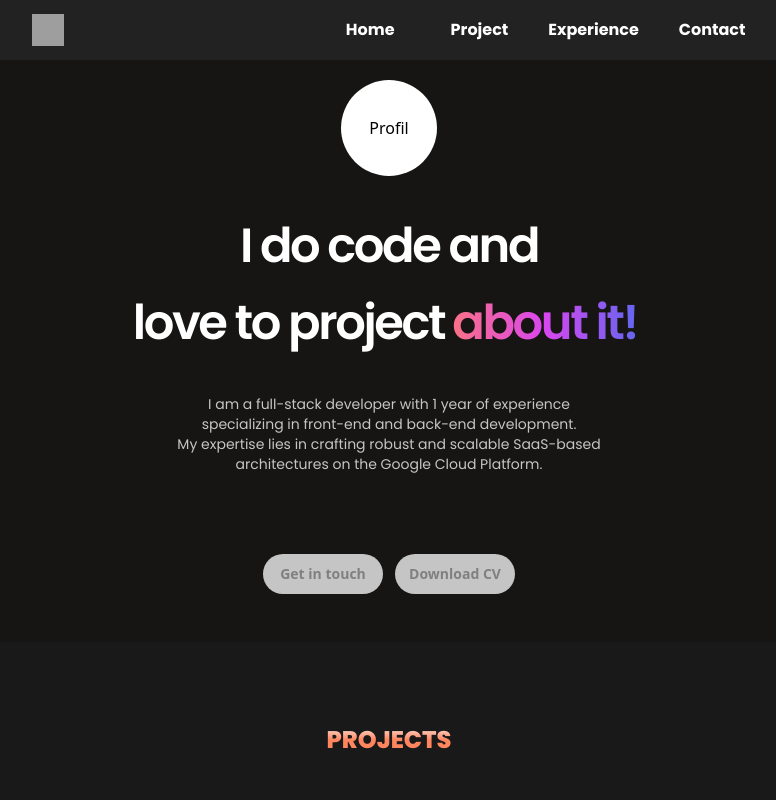
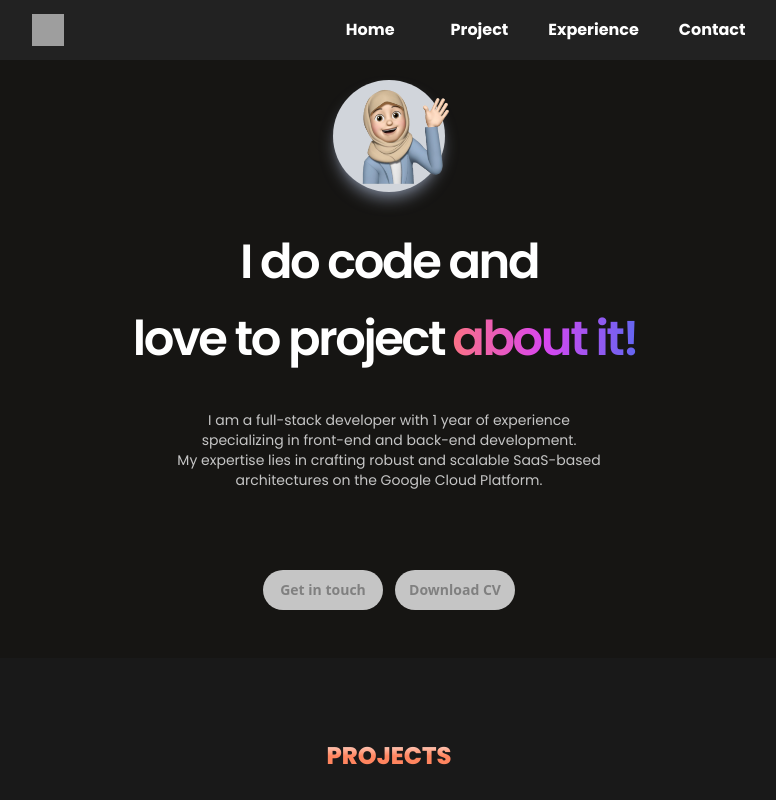
Before and after one commit to brilliswift/Portofolio-Brilli, a React (Vite) app: page / in a window 1280 px wide. Shown: the top 800 px of the page, without its empty margins (251-1027 px from the left). Built offline with nearby package versions, Linux system fonts and the light colour scheme; grey boxes are pictures that could not be loaded.

Commit message:
feat: add Image of Profile

```diff
--- /dev/null
+++ b/src/assets/index.js
@@ -0,0 +1,5 @@
+import profile from "./profile.png"
+
+export {
+    profile
+};
--- a/src/components/Homepage.jsx
+++ b/src/components/Homepage.jsx
@@ -4,23 +4,24 @@ import Hero from "./Hero";
 import About from "./About";
 import Project from "./Project";
 import Experience from "./Experience";
+import { profile } from "../assets/index.js";
 
 
 const Homepage = () => {
     return (
         <>
             <div className={css`
-                        display: flex;
-                        align-items: center;
-                        justify-content: center;
+                display: flex;
+                align-items: center;
+                justify-content: center;
             `}>
-            <div className="bg-white rounded-full h-24 w-24 flex items-center justify-center">
-                Profil
+                <div className="bg-gray-300 rounded-full flex items-center justify-center h-28 w-28 shadow-lg shadow-gray-500">
+                    <img src={profile} alt="my profile" className="h-28 scale-110 relative left-4 bottom-2"/>
+                </div>
             </div>
-            </div>
-            <Hero />
-            <About />
-            <Project />
+            <Hero/>
+            <About/>
+            <Project/>
             <Experience/>
         </>
     );
```
Also changed, not shown: src/assets/profile.png (added).
